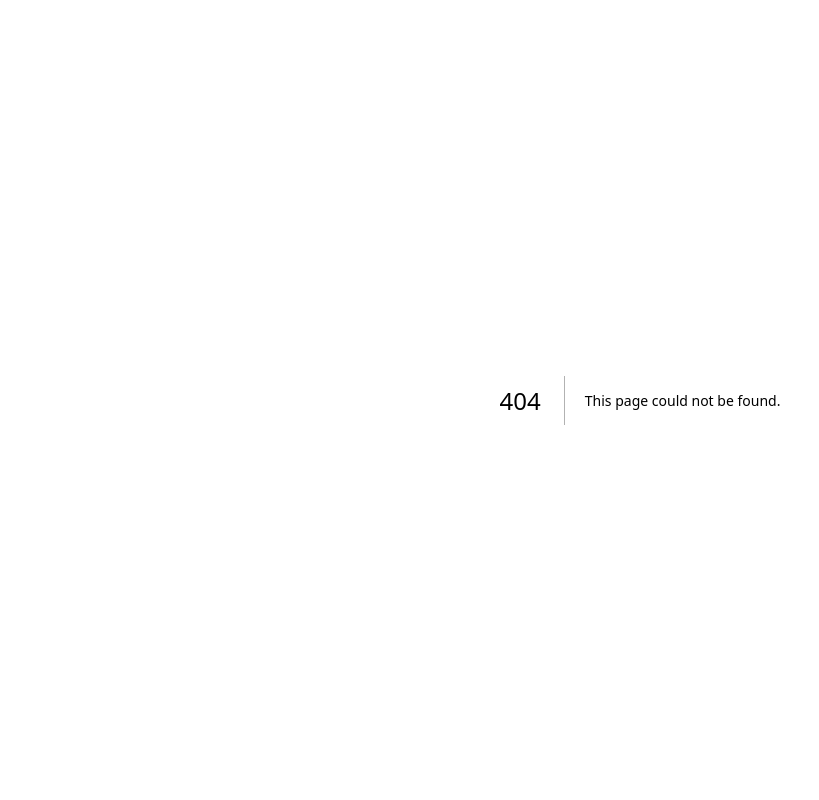
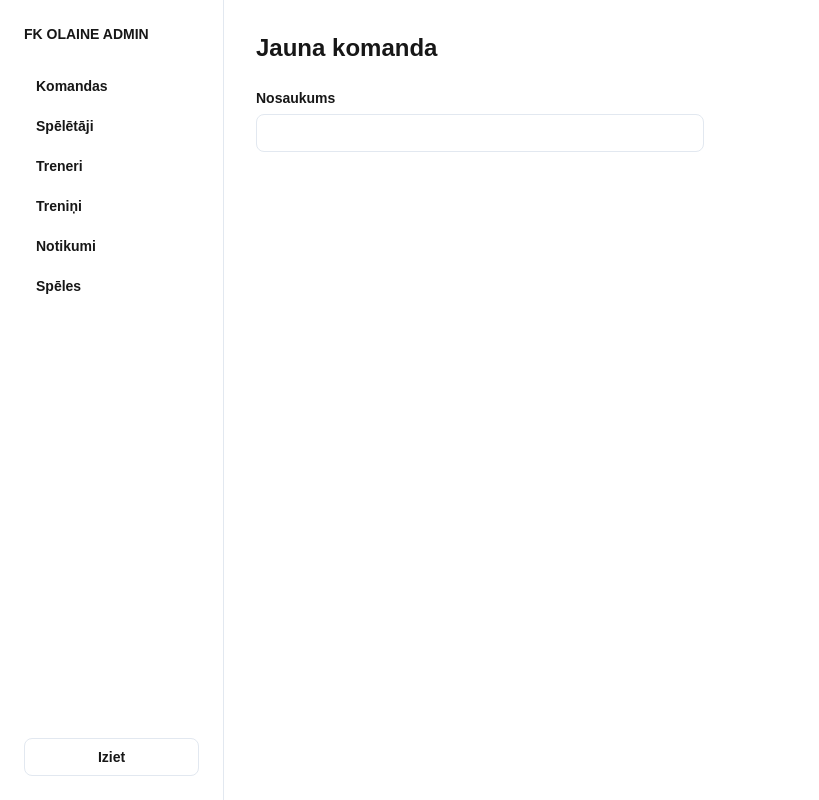
Before and after one commit to dantol29/fk_olaine, a Next.js app: page /admin/teams/new in a window 1280 px wide. Before the commit this address had no page. Shown: the whole page, without its empty margins (0-819 px from the left). Built offline with nearby package versions, Linux system fonts and the light colour scheme.

Commit message:
feat: add teams admin CRUD

```diff
--- /dev/null
+++ b/src/app/admin/(protected)/teams/[id]/page.tsx
@@ -0,0 +1,25 @@
+import { eq } from "drizzle-orm";
+import { notFound } from "next/navigation";
+
+import { db } from "@/db/client";
+import { teams } from "@/db/schema";
+
+import { TeamForm } from "./team-form";
+
+export default async function AdminTeamFormPage({
+  params,
+}: {
+  params: Promise<{ id: string }>;
+}) {
+  const { id } = await params;
+
+  if (id === "new") {
+    return <TeamForm mode="create" />;
+  }
+
+  const teamId = Number(id);
+  const [team] = await db.select().from(teams).where(eq(teams.id, teamId));
+  if (!team) notFound();
+
+  return <TeamForm mode="edit" team={team} />;
+}
--- /dev/null
+++ b/src/app/admin/(protected)/teams/[id]/team-form.tsx
@@ -0,0 +1,41 @@
+"use client";
+
+import { useActionState } from "react";
+
+import { createTeam, updateTeam } from "../actions";
+
+type Team = { id: number; name: string };
+
+export function TeamForm(props: { mode: "create" } | { mode: "edit"; team: Team }) {
+  const action = props.mode === "create" ? createTeam : updateTeam.bind(null, props.team.id);
+  const [state, formAction, pending] = useActionState(action, undefined);
+
+  return (
+    <form action={formAction} className="max-w-md">
+      <h1 className="mb-6 text-2xl font-extrabold text-club-navy">
+        {props.mode === "create" ? "Jauna komanda" : "Rediģēt komandu"}
+      </h1>
+
+      <label className="block text-sm font-semibold text-club-navy">
+        Nosaukums
+        <input
+          type="text"
+          name="name"
+          required
+          defaultValue={props.mode === "edit" ? props.team.name : ""}
+          className="mt-1.5 w-full rounded-lg border border-slate-200 px-3 py-2 text-sm text-club-navy outline-none focus:border-club-red"
+        />
+      </label>
+
+      {state?.error && <p className="mt-3 text-sm font-semibold text-club-red">{state.error}</p>}
+
+      <button
+        type="submit"
+        disabled={pending}
+        className="mt-6 rounded-lg bg-club-red px-4 py-2 text-sm font-semibold text-white transition hover:bg-club-red-dark disabled:opacity-50"
+      >
+        {pending ? "Saglabā..." : "Saglabāt"}
+      </button>
+    </form>
+  );
+}
--- /dev/null
+++ b/src/app/admin/(protected)/teams/actions.ts
@@ -0,0 +1,41 @@
+"use server";
+
+import { eq } from "drizzle-orm";
+import { revalidatePath } from "next/cache";
+import { redirect } from "next/navigation";
+
+import { db } from "@/db/client";
+import { teams } from "@/db/schema";
+
+export async function createTeam(
+  _prevState: { error?: string } | undefined,
+  formData: FormData,
+) {
+  const name = String(formData.get("name") ?? "").trim();
+  if (!name) return { error: "Nosaukums ir obligāts." };
+
+  await db.insert(teams).values({ name, createdAt: Date.now() });
+  revalidatePath("/admin/teams");
+  revalidatePath("/komandas");
+  redirect("/admin/teams");
+}
+
+export async function updateTeam(
+  id: number,
+  _prevState: { error?: string } | undefined,
+  formData: FormData,
+) {
+  const name = String(formData.get("name") ?? "").trim();
+  if (!name) return { error: "Nosaukums ir obligāts." };
+
+  await db.update(teams).set({ name }).where(eq(teams.id, id));
+  revalidatePath("/admin/teams");
+  revalidatePath("/komandas");
+  redirect("/admin/teams");
+}
+
+export async function deleteTeam(id: number) {
+  await db.delete(teams).where(eq(teams.id, id));
+  revalidatePath("/admin/teams");
+  revalidatePath("/komandas");
+}
--- /dev/null
+++ b/src/app/admin/(protected)/teams/page.tsx
@@ -0,0 +1,62 @@
+import Link from "next/link";
+
+import { DeleteButton } from "@/components/admin/delete-button";
+import { db } from "@/db/client";
+import { teams } from "@/db/schema";
+
+import { deleteTeam } from "./actions";
+
+export default async function AdminTeamsPage() {
+  const rows = await db.select().from(teams).orderBy(teams.name);
+
+  return (
+    <div>
+      <div className="mb-6 flex items-center justify-between">
+        <h1 className="text-2xl font-extrabold text-club-navy">Komandas</h1>
+        <Link
+          href="/admin/teams/new"
+          className="rounded-lg bg-club-red px-4 py-2 text-sm font-semibold text-white hover:bg-club-red-dark"
+        >
+          + Pievienot
+        </Link>
+      </div>
+
+      <table className="w-full overflow-hidden rounded-xl bg-white text-left text-sm shadow-sm">
+        <thead>
+          <tr className="border-b border-slate-200 text-slate-400">
+            <th className="p-4 font-semibold">Nosaukums</th>
+            <th className="p-4" />
+          </tr>
+        </thead>
+        <tbody>
+          {rows.map((team) => (
+            <tr key={team.id} className="border-b border-slate-100 last:border-0">
+              <td className="p-4 font-semibold text-club-navy">{team.name}</td>
+              <td className="p-4 text-right">
+                <div className="flex items-center justify-end gap-4">
+                  <Link
+                    href={`/admin/teams/${team.id}`}
+                    className="text-sm font-semibold text-club-navy hover:underline"
+                  >
+                    Rediģēt
+                  </Link>
+                  <DeleteButton
+                    action={deleteTeam.bind(null, team.id)}
+                    confirmMessage={`Dzēst komandu "${team.name}"? Tiks dzēsti arī tās spēlētāji, treniņi, notikumi un spēles.`}
+                  />
+                </div>
+              </td>
+            </tr>
+          ))}
+          {rows.length === 0 && (
+            <tr>
+              <td colSpan={2} className="p-4 text-center text-slate-400">
+                Vēl nav neviena komanda.
+              </td>
+            </tr>
+          )}
+        </tbody>
+      </table>
+    </div>
+  );
+}
```
